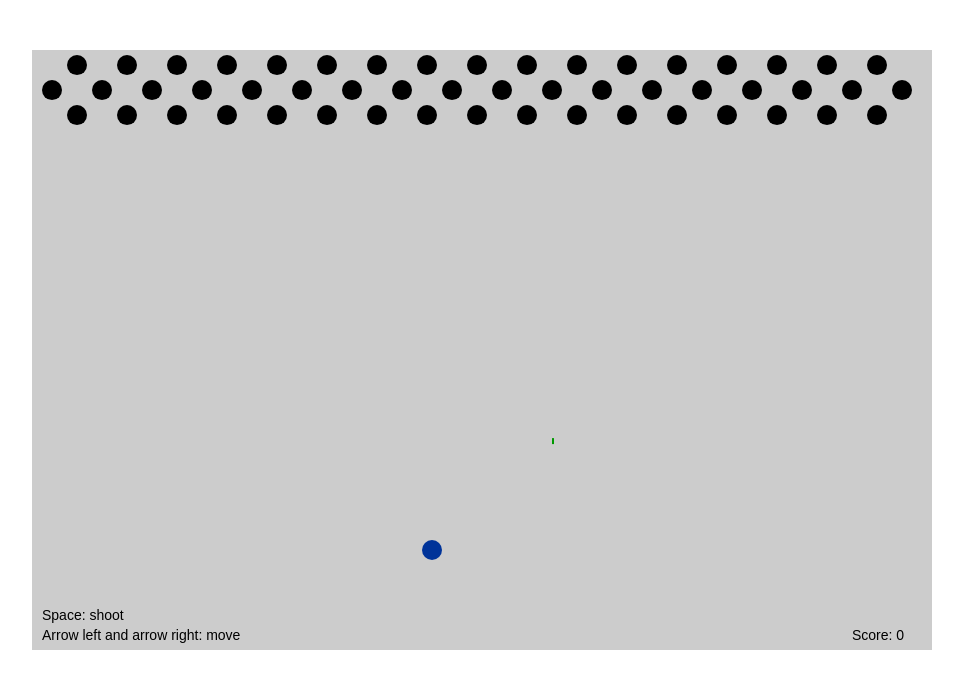
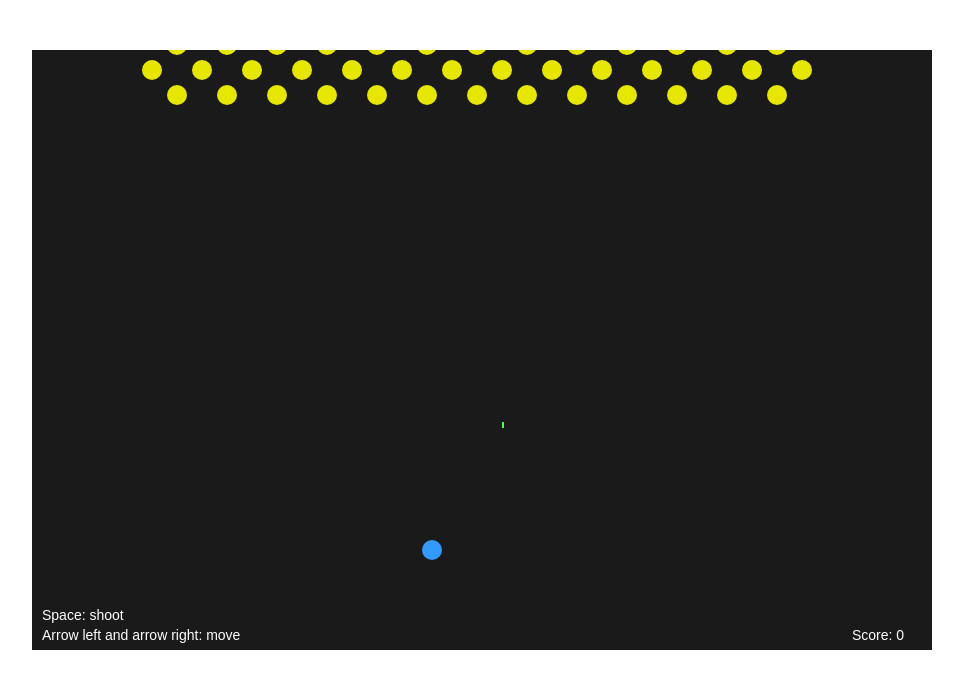
Before and after one commit to joonassuur/SpaceInvaders, a plain HTML site: page index.html in a window 1280 px wide. Shown: the whole page, without its empty margins (158-1121 px from the left). Drawn offline with Linux system fonts and the light colour scheme.

Commit message:
added level system and color tweaks

```diff
--- a/index.html
+++ b/index.html
@@ -14,7 +14,8 @@
             <button class="restard">Restart</button>
         </div>
         <div class="alertWin alertWindow">
-            <p>Level complete.</p>
+            <p class="winText"></p>
+            <button class="continue">Continue</button>
             <button class="restard">Restart</button>
         </div>
         <canvas></canvas>
--- a/script.js
+++ b/script.js
@@ -17,6 +17,7 @@ var pressedKey = {
     spacebar: false
 }
 let gotHit;
+let level = 1;
 
 let Objects = {
     // draw the player
@@ -34,7 +35,7 @@ let Objects = {
                 playerPos-=5
             }
         }
-        ctx.fillStyle = "#003399";
+        ctx.fillStyle = "#3399ff";
         ctx.beginPath();
         ctx.arc(playerPos,500,10,0,2*Math.PI);
         ctx.fill();
@@ -46,17 +47,17 @@ let Objects = {
 
         // player projectiles
         this.drawProjectile = function() {
-            ctx.fillStyle = "#ff0000";
+            ctx.fillStyle = "#ff1a1a";
             ctx.fillRect(this.x, this.y, 2, 6);
         }
         this.updateProjectile = function() {
-            this.y -= 6;
+            this.y -= 6 + level/5;
             this.drawProjectile();
         }
 
         // alien projectiles
         this.drawProjectileAlien = function() {
-            ctx.fillStyle = "#009900";
+            ctx.fillStyle = "#4dff4d";
             ctx.fillRect(this.x, this.y, 2, 6);
         }
         this.updateProjectileAlien = function() {
@@ -115,36 +116,42 @@ let Objects = {
         this.updateAlien = function() {
             this.y += this.dy;
             this.drawAlien();
+            if (this.y > projectileInitialPosY+10) {
+                gotHit = true;
+            }
         }
     },
     // keep score
     score: function() {
         ctx.font = "14px Arial";
-        ctx.fillStyle = "#000";
+        ctx.fillStyle = "#fff";
         ctx.fillText("Score: " + score,820,590);
     }
 
 
 }
 
+function populateRows() {
     // add aliens to the array and draw aliens in rows
-
+    // i = x cordinate
     // row 1
-for (let i = 20; i < c.offsetWidth-5; i += 50) {
-    alienProjectileCombArr[0].push(new Objects.Alien(i, -40, 0.1, "#000"));
+    for (let i = 120; i < c.offsetWidth-100; i += 50) {
+        alienProjectileCombArr[0].push(new Objects.Alien(i, -40, level/30, "#e6e600"));
     }
     // row 2
-for (let i = 45; i < c.offsetWidth-5; i += 50) {
-    alienProjectileCombArr[0].push(new Objects.Alien(i, -15, 0.1, "#000"));
+    for (let i = 145; i < c.offsetWidth-125; i += 50) {
+        alienProjectileCombArr[0].push(new Objects.Alien(i, -15, level/30, "#e6e600"));
     }
     // row 3
-for (let i = 20; i < c.offsetWidth-5; i += 50) {
-    alienProjectileCombArr[0].push(new Objects.Alien(i, 10, 0.1, "#000"));
+    for (let i = 120; i < c.offsetWidth-100; i += 50) {
+        alienProjectileCombArr[0].push(new Objects.Alien(i, 10, level/30, "#e6e600"));
     }
     // row 4
-for (let i = 45; i < c.offsetWidth-5; i += 50) {
-    alienProjectileCombArr[0].push(new Objects.Alien(i, 35, 0.1, "#000"));
+    for (let i = 145; i < c.offsetWidth-125; i += 50) {
+        alienProjectileCombArr[0].push(new Objects.Alien(i, 35, level/30, "#e6e600"));
     }
+}populateRows()
+
 
 // keypress events
 document.onkeydown = function(e) {
@@ -182,23 +189,29 @@ document.onkeyup = function(e) {
     }
 };
 
+// alert windows on game over
 for (let i = 0; i< document.querySelectorAll(".restard").length; i++) {
     document.querySelectorAll(".restard")[i].onclick = function() {
         location.reload();
     }
 }
+// alert windows on level complete
+document.querySelector(".continue").onclick = function() {
+    level++;
+    document.querySelector(".alertWin").style.display = "none";
+    populateRows();
+}
 
 
 // animations
 function animate() {
+    // end game when player gets hit
     if(gotHit) {
         document.querySelector(".alertLost").style.display = "block";
         return;
     }
-    if (alienProjectileCombArr[0].length === 0) {
-        document.querySelector(".alertWin").style.display = "block";
-        return;
-    }
+
+    // update canvas
     requestAnimationFrame(animate);
     ctx.clearRect(0, 0, innerWidth, innerHeight);
 
@@ -207,6 +220,13 @@ function animate() {
     Objects.shootProjectiles();
     Objects.score();
     Objects.aliensShoot();
+
+    // end level when aliens are elminated
+    if (alienProjectileCombArr[0].length === 0) {
+        document.querySelector(".winText").textContent = "Level " + level + " complete."
+        document.querySelector(".alertWin").style.display = "block";
+        return;
+    }
 
     // animate projectiles
     for (let i = 0; i<alienProjectileCombArr[1].length; i++) {
@@ -270,7 +290,7 @@ function animate() {
 
     // draw text in the bottom of the screen
     ctx.font = "14px Arial";
-    ctx.fillStyle = "#000";
+    ctx.fillStyle = "#fff";
     ctx.fillText("Space: shoot",10,570);
     ctx.fillText("Arrow left and arrow right: move",10,590);
 
--- a/style.css
+++ b/style.css
@@ -5,7 +5,7 @@ body {
 .wrapper {
     width: 900px;
     height: 600px;
-    background: #ccc;
+    background: #1a1a1a;
     margin: 0 auto;
     margin-top: 50px;
     text-align: center;
```
Lines whose indentation alone changed are shown as unchanged.
